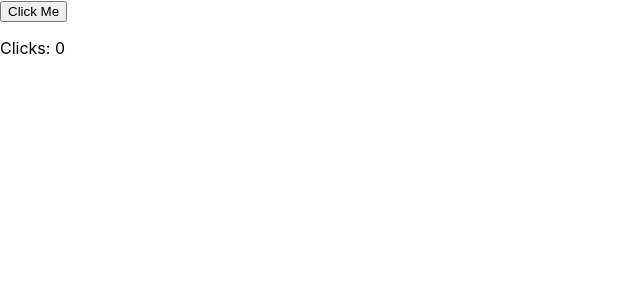
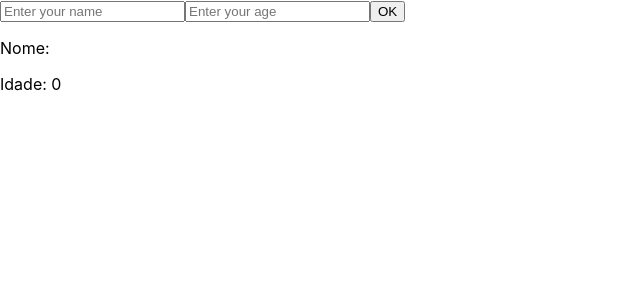
Before and after one commit to angelorpt/React.js-estudo-pessoal, a React (Create React App) app in the folder app-react/: page / in a window 1280 px wide. Shown: the top 300 px of the page, without its empty margins (0-640 px from the left). Built offline with nearby package versions, Linux system fonts and the light colour scheme.

Commit message:
Utilizando o mesmo método em eventos diferentes

```diff
--- /dev/null
+++ b/app-react/src/Events2.js
@@ -0,0 +1,32 @@
+import React, { Component } from 'react'
+
+export default class Events2 extends Component {
+
+    constructor(props){
+        super(props);
+        this.state = {
+            name: '',
+            age : 0
+        }
+    }
+
+    handleChange = (event) => {
+        this.setState({
+            [event.target.name]: event.target.value
+        });
+    }
+
+    render(){
+        const {name, age} = this.state;
+        return(
+            <div>
+                <input type="text" onChange={this.handleChange} name="name" id="id" placeholder="Enter your name"/>
+                <input type="text" onChange={this.handleChange} name="age"  id="age" placeholder="Enter your age"/>
+                <button type="button">OK</button>
+                <p>Nome: {name}</p>
+                <p>Idade: {age}</p>
+            </div>
+        );
+    }
+
+} // [end class]
--- a/app-react/src/index.js
+++ b/app-react/src/index.js
@@ -8,9 +8,10 @@ import Clock2 from './Clock2';
 import Props from './Props';
 import State from './State';
 import Events from './Events';
+import Events2 from './Events2';
 import * as serviceWorker from './serviceWorker';
 
-ReactDOM.render(<Events />, document.getElementById('root'));
+ReactDOM.render(<Events2 />, document.getElementById('root'));
 
 // If you want your app to work offline and load faster, you can change
 // unregister() to register() below. Note this comes with some pitfalls.
```
